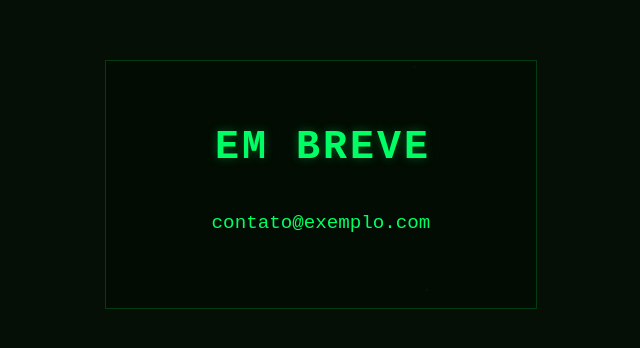
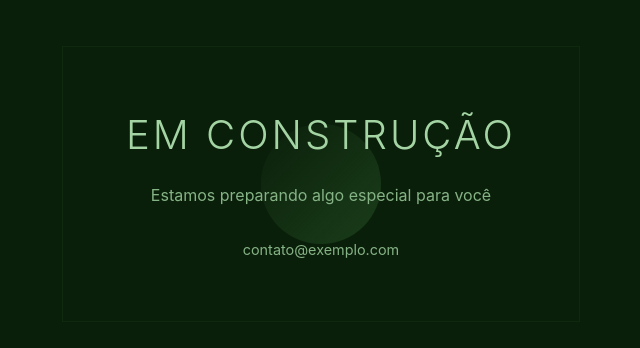
Before and after one commit to MHorsford/mhors, a plain HTML site: page index.html in a window 1280 px wide. Shown: the part 216-564 px from the top of the page, without its empty margins (319-959 px from the left). Drawn offline with Linux system fonts and the light colour scheme.

Commit message:
Update index.html

```diff
--- a/index.html
+++ b/index.html
@@ -15,119 +15,103 @@
             min-height: 100vh;
             display: grid;
             place-items: center;
-            background: rgb(5, 15, 5);
+            background: #0a1f0a;
+            font-family: 'Inter', sans-serif;
             overflow: hidden;
-            position: relative;
         }
 
         .container {
             position: relative;
-            padding: 4rem 6rem;
+            padding: 4rem;
             text-align: center;
-            z-index: 2;
-            border: 1px solid rgba(0, 255, 100, 0.2);
-            background: rgba(0, 10, 0, 0.6);
+            isolation: isolate;
+            max-width: 600px;
+        }
+
+        .border-frame {
+            position: absolute;
+            inset: 0;
+            border: 1px solid rgba(72, 140, 72, 0.3);
+            animation: border-pulse 6s infinite;
         }
 
         h1 {
-            font-family: 'Courier New', monospace;
+            font-weight: 300;
             font-size: 2.5rem;
-            color: #00ff64;
+            color: #a4d4a4;
             margin-bottom: 1.5rem;
-            text-transform: uppercase;
             letter-spacing: 3px;
-            text-shadow: 0 0 10px rgba(0, 255, 100, 0.3);
-            animation: glitch 3s infinite;
+            opacity: 0;
+            animation: fade-up 1s ease-out forwards;
         }
 
-        /* Animação de glitch no texto */
-        @keyframes glitch {
-            0% { transform: translate(0); }
-            20% { transform: translate(-2px, 2px); }
-            40% { transform: translate(-2px, -2px); }
-            60% { transform: translate(2px, 2px); }
-            80% { transform: translate(2px, -2px); }
-            100% { transform: translate(0); }
+        p {
+            color: #86b386;
+            line-height: 1.6;
+            margin-bottom: 2rem;
+            opacity: 0;
+            animation: fade-up 1s ease-out 0.3s forwards;
         }
 
-        /* Partículas animadas */
-        .particles {
-            position: absolute;
-            width: 100%;
-            height: 100%;
-            z-index: 1;
+        .contact {
+            color: #86b386;
+            font-size: 0.9rem;
+            opacity: 0;
+            animation: fade-up 1s ease-out 0.6s forwards;
         }
 
-        .particle {
-            position: absolute;
-            background: #00ff64;
-            border-radius: 50%;
-            animation: float linear infinite;
+        a {
+            color: inherit;
+            text-decoration: none;
+            position: relative;
         }
 
-        @keyframes float {
+        a::after {
+            content: '';
+            position: absolute;
+            bottom: -2px;
+            left: 0;
+            width: 0;
+            height: 1px;
+            background: #86b386;
+            transition: width 0.3s ease;
+        }
+
+        a:hover::after {
+            width: 100%;
+        }
+
+        @keyframes border-pulse {
+            0%, 100% { opacity: 0.3; }
+            50% { opacity: 0.6; }
+        }
+
+        @keyframes fade-up {
             from {
-                transform: translateY(-100vh) rotate(0deg);
-                opacity: 0.3;
+                opacity: 0;
+                transform: translateY(20px);
             }
             to {
-                transform: translateY(100vh) rotate(360deg);
-                opacity: 0;
+                opacity: 1;
+                transform: translateY(0);
             }
         }
 
-        /* Animações circulares */
-        .orb {
+        .circle-loader {
             position: absolute;
-            border: 1px solid rgba(0, 255, 100, 0.2);
+            width: 120px;
+            height: 120px;
             border-radius: 50%;
-            animation: orbit linear infinite;
+            top: 50%;
+            left: 50%;
+            transform: translate(-50%, -50%);
+            z-index: -1;
+            background: linear-gradient(45deg, transparent, #1a3d1a);
+            animation: rotate 20s linear infinite;
         }
 
-        @keyframes orbit {
-            from { transform: rotate(0deg) translateX(150px) rotate(0deg); }
-            to { transform: rotate(360deg) translateX(150px) rotate(-360deg); }
-        }
-
-        .contact {
-            color: #00ff64;
-            font-family: monospace;
-            font-size: 1.2rem;
-            margin-top: 2rem;
-            position: relative;
-            padding: 10px;
-            overflow: hidden;
-        }
-
-        .contact a {
-            color: inherit;
-            text-decoration: none;
-            position: relative;
-            transition: 0.3s;
-        }
-
-        .contact a::before {
-            content: '';
-            position: absolute;
-            bottom: 0;
-            left: 0;
-            width: 0;
-            height: 1px;
-            background: #00ff64;
-            transition: 0.3s;
-        }
-
-        .contact a:hover::before {
-            width: 100%;
-        }
-
-        /* Cria múltiplas partículas */
-        .particles span {
-            position: absolute;
-            width: 3px;
-            height: 3px;
-            background: #00ff64;
-            border-radius: 50%;
+        @keyframes rotate {
+            to { transform: translate(-50%, -50%) rotate(360deg); }
         }
 
         @media (max-width: 768px) {
@@ -136,46 +120,23 @@
             }
 
             h1 {
-                font-size: 1.5rem;
+                font-size: 1.8rem;
             }
         }
     </style>
 </head>
 <body>
-    <!-- Partículas de fundo -->
-    <div class="particles">
-        <!-- Partículas geradas via CSS -->
-        <span class="particle" style="left: 10%; animation-duration: 15s;"></span>
-        <span class="particle" style="left: 30%; animation-duration: 20s;"></span>
-        <span class="particle" style="left: 50%; animation-duration: 25s;"></span>
-        <span class="particle" style="left: 70%; animation-duration: 18s;"></span>
-        <span class="particle" style="left: 90%; animation-duration: 22s;"></span>
-    </div>
-
-    <!-- Animações orbitais -->
-    <div class="orb" style="animation-duration: 40s;"></div>
-    <div class="orb" style="animation-duration: 35s; animation-direction: reverse;"></div>
+    <div class="circle-loader"></div>
 
     <div class="container">
-        <h1>Em Breve</h1>
+        <div class="border-frame"></div>
+
+        <h1>EM CONSTRUÇÃO</h1>
+        <p>Estamos preparando algo especial para você</p>
+
         <div class="contact">
             <a href="mailto:contato@exemplo.com">contato@exemplo.com</a>
         </div>
     </div>
-
-    <script>
-        // Adiciona partículas dinâmicas
-        function createParticles() {
-            const particles = document.querySelector('.particles');
-            for (let i = 0; i < 50; i++) {
-                const particle = document.createElement('span');
-                particle.className = 'particle';
-                particle.style.left = Math.random() * 100 + '%';
-                particle.style.animationDuration = Math.random() * 10 + 10 + 's';
-                particles.appendChild(particle);
-            }
-        }
-        createParticles();
-    </script>
 </body>
 </html>
```
